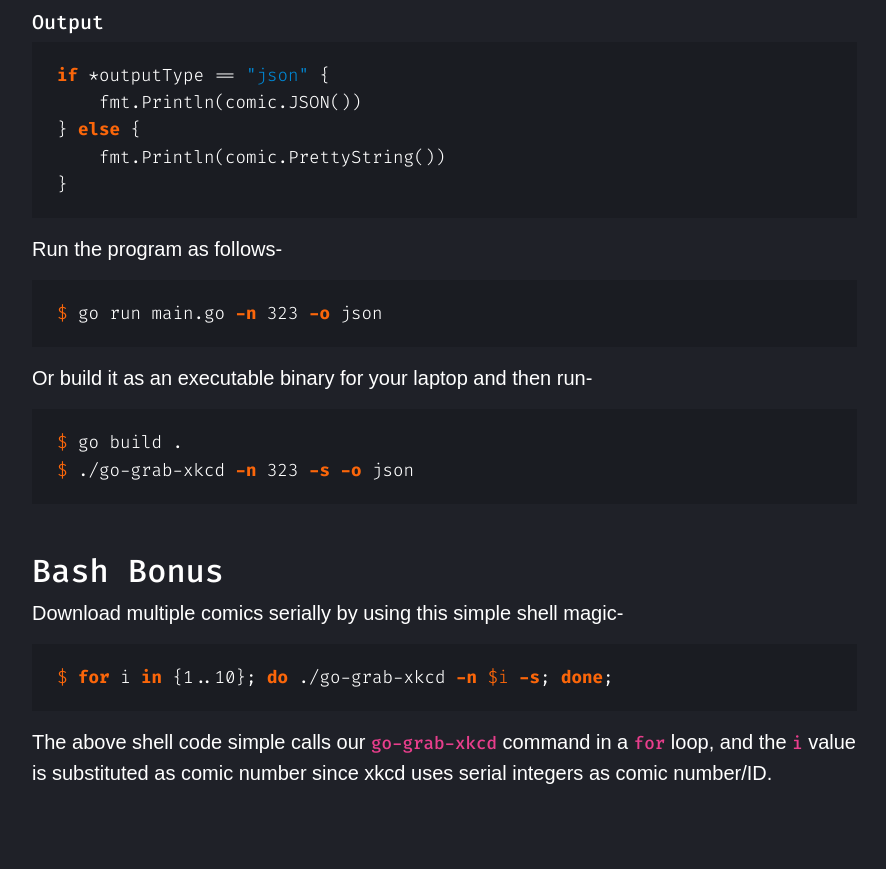
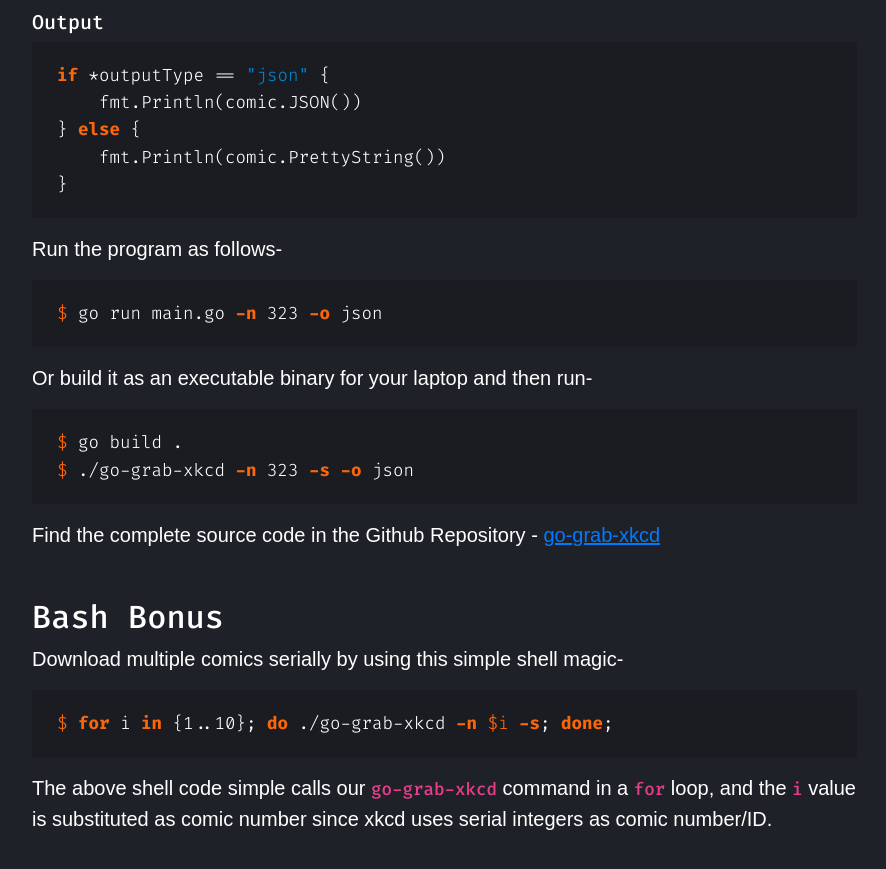
Before and after one commit to erybz/erybz.github.io, a Jekyll site: the page built from _posts/2020-05-27-diving-into-go-by-building-a-cli-application.markdown, in a window 1280 px wide and 900 px high, scrolled down 9625 px. Shown: the top 869 px of the window, without its empty margins (338-1224 px from the left). Built offline with Jekyll 4.4.1, drawn with Linux system fonts in a browser that asks for light colours; some web fonts are replaced.

Commit message:
Edit post

````diff
--- a/_posts/2020-05-27-diving-into-go-by-building-a-cli-application.markdown
+++ b/_posts/2020-05-27-diving-into-go-by-building-a-cli-application.markdown
@@ -383,6 +383,8 @@ $ go build .
 $ ./go-grab-xkcd -n 323 -s -o json
 ```
 
+Find the complete source code in the Github Repository - [go-grab-xkcd](https://github.com/erybz/go-grab-xkcd)
+
 ## Bash Bonus
 
 Download multiple comics serially by using this simple shell magic-
````
